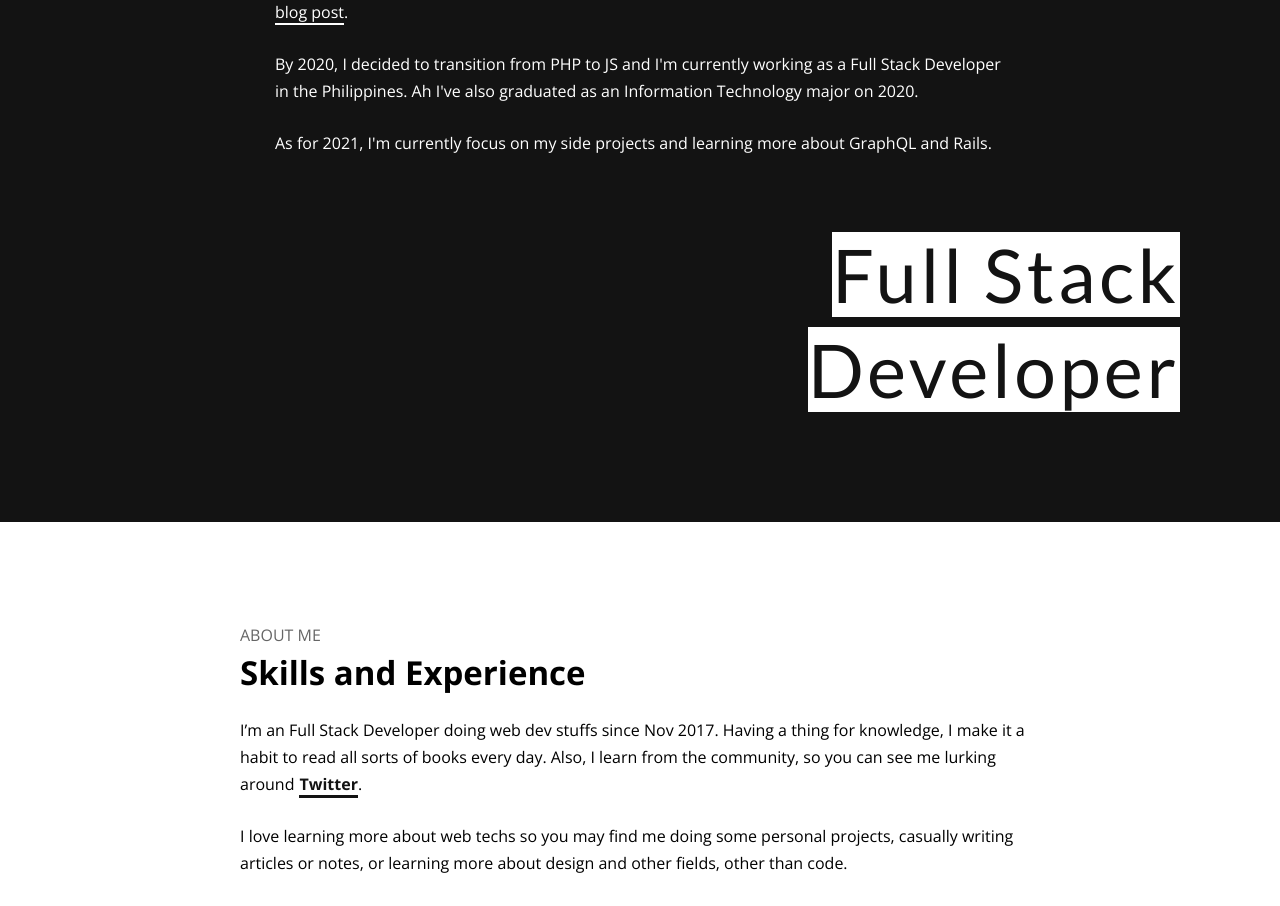
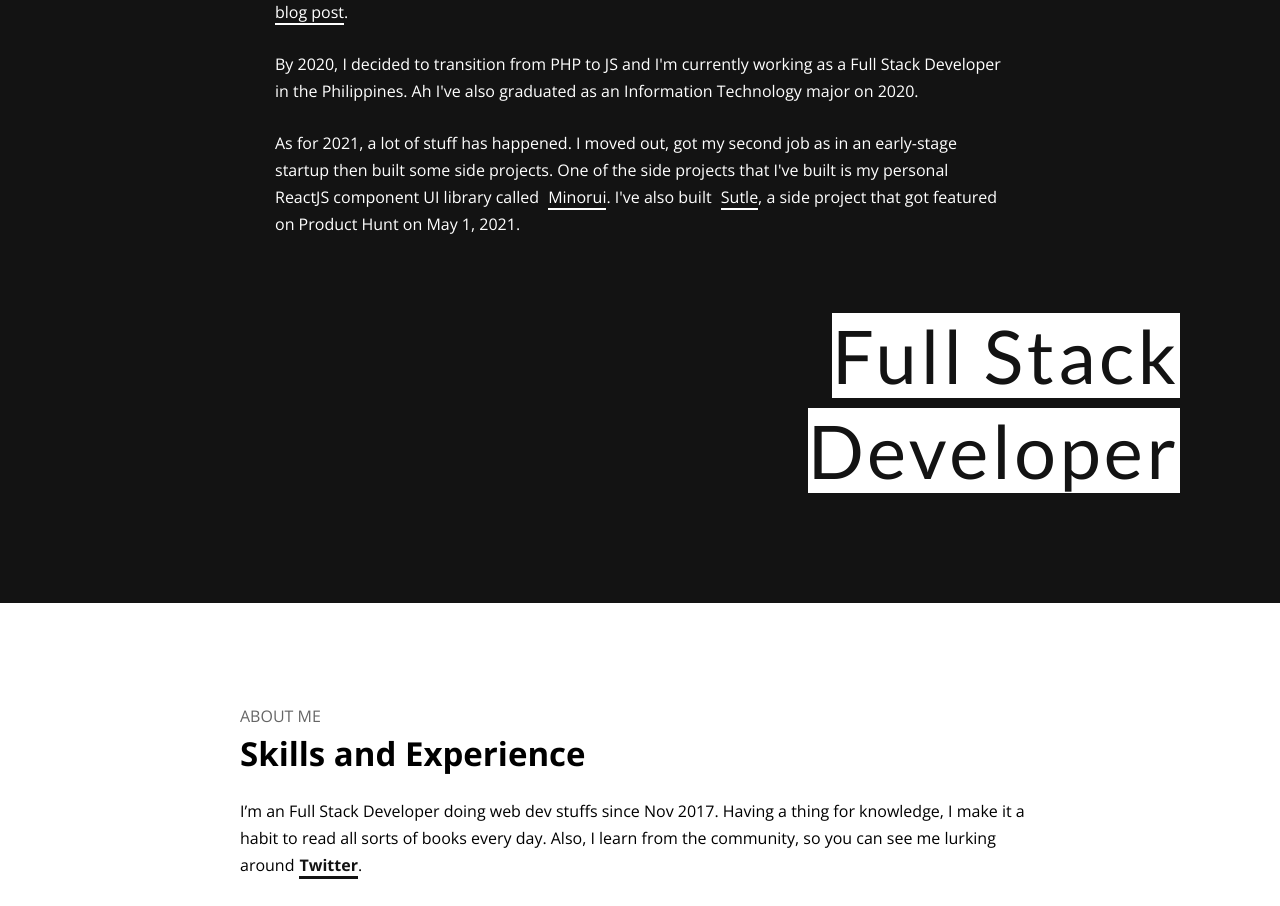
Before and after one commit to jorenrui/portfolio-v2, a React (Create React App) app: page / in a window 1280 px wide. Shown: the part 3506-4412 px from the top of the page. Built offline with nearby package versions, Linux system fonts and the light colour scheme.

Commit message:
refactor: update about me

```diff
--- a/src/components/AboutSection/AboutMe.js
+++ b/src/components/AboutSection/AboutMe.js
@@ -46,7 +46,27 @@ function AboutMe() {
           By 2020, I decided to transition from PHP to JS and I'm currently working as a <span className='highlight-hover'>Full Stack Developer</span> in the Philippines. Ah I've also graduated as an <span className='highlight-hover'>Information Technology major</span> on 2020.
         </p>
         <p>
-          As for 2021, I'm currently focus on my side projects and learning more about GraphQL and Rails.
+          As for 2021, a lot of stuff has happened. I moved out, got my second job as in an early-stage startup then built some side projects. One of the side projects that I've built is my personal ReactJS component UI library called
+          {' '}
+          <a
+            target='_blank'
+            href='https://github.com/jorenrui/minorui'
+            rel='noopener noreferrer'
+            className='text-link-primary'
+          >
+            Minorui
+          </a>
+          . I've also built
+          {' '}
+          <a
+            target='_blank'
+            href='https://sutle.io'
+            rel='noopener noreferrer'
+            className='text-link-primary'
+          >
+            Sutle
+          </a>
+          , a side project that got featured on Product Hunt on May 1, 2021.
         </p>
       </div>
       <div className='title'>
```
